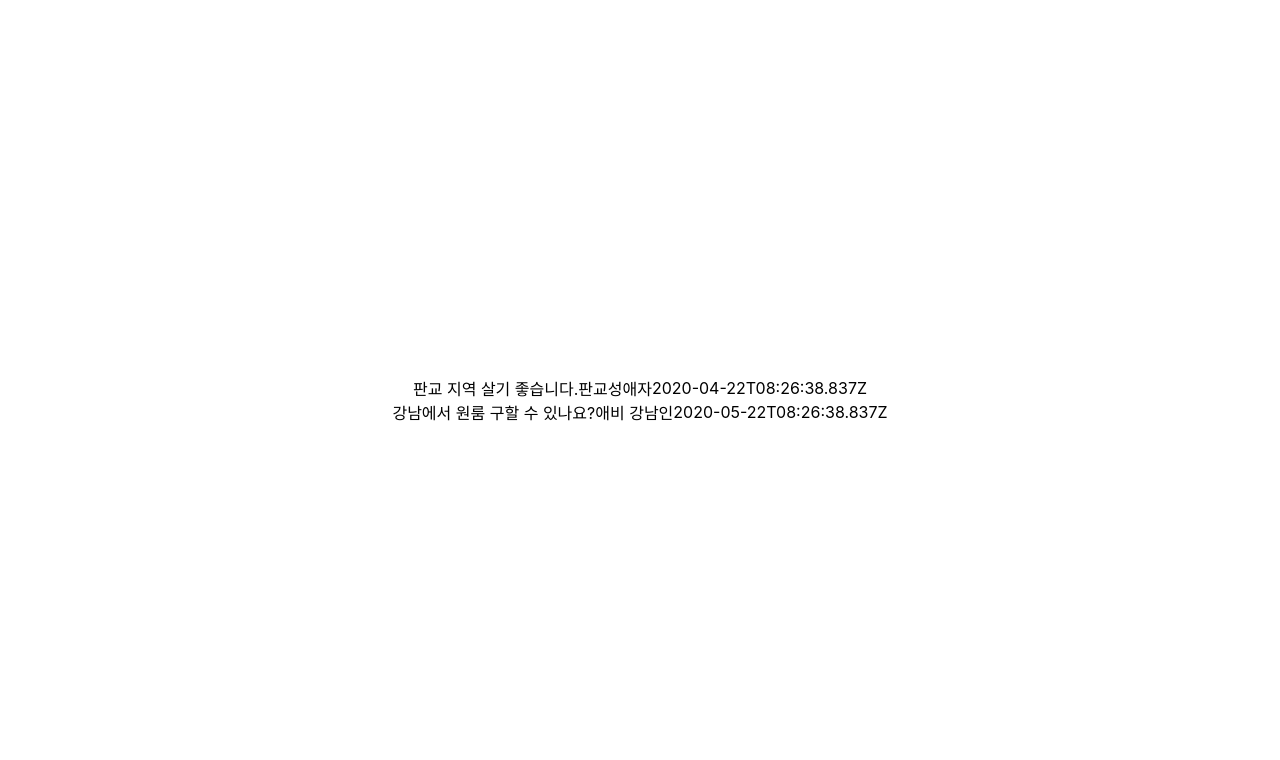
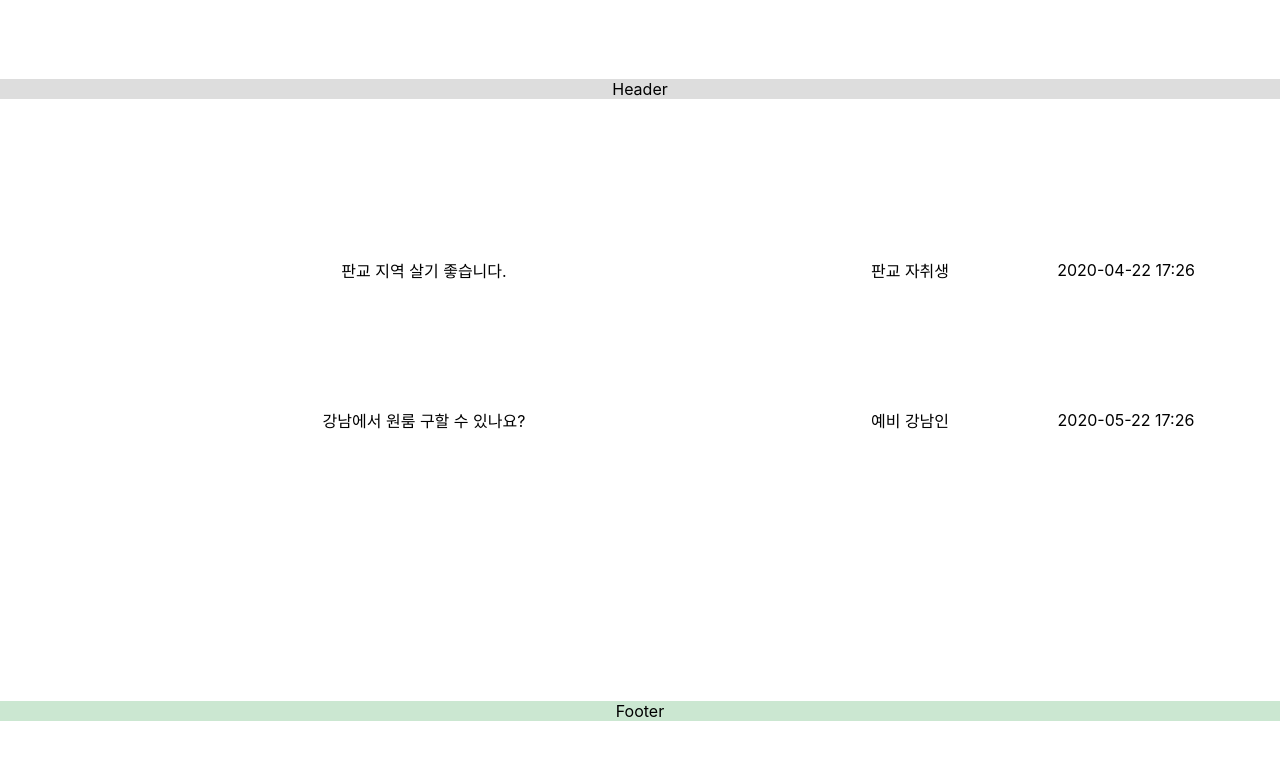
Before and after one commit to bugtype/frontend-find-my-best-home, a React app: page / in a window 1280 px wide. Shown: the top 760 px of the page. Built offline with nearby package versions, Linux system fonts and the light colour scheme.

Commit message:
DateTime 컴포넌트 추가
- date-fns 라이브러리 추가

```diff
--- a/package.json
+++ b/package.json
@@ -23,6 +23,8 @@
     "camelcase": "^5.3.1",
     "case-sensitive-paths-webpack-plugin": "2.3.0",
     "css-loader": "3.4.2",
+    "date-fns": "^2.12.0",
+    "date-fns-tz": "^1.0.10",
     "dotenv": "8.2.0",
     "dotenv-expand": "5.1.0",
     "eslint": "^6.6.0",
--- a/src/App.css
+++ b/src/App.css
@@ -2,5 +2,16 @@
   text-align: center;
   height: 100vh;
   width: 100vw;
-  margin: auto;
+  flex-grow: 1;
 }
+
+.Header {
+  background-color: #ddd;
+  text-align: center;
+  width: 100%;
+}
+
+.Footer {
+  background-color: rgb(203, 231, 209);
+  width: 100%;
+}
--- a/src/App.tsx
+++ b/src/App.tsx
@@ -9,17 +9,28 @@ function App() {
 
   return (
     <>
+      <Grid className={'App'} container justify="center" alignItems="center">
+        <Grid item className={'Header'}>
+          Header
+        </Grid>
         <Grid
-        className={'App'}
           container
-        direction="column"
-        justify="center"
-        alignItems="center"
+          item
+          spacing={2}
+          style={{
+            height: '300px',
+          }}
         >
           {loading && 'loading...'}
           {data.map((board) => (
+            <Grid item xs={12}>
               <BoardRow item={board} />
+            </Grid>
           ))}
+        </Grid>
+        <Grid item className={'Footer'}>
+          Footer
+        </Grid>
       </Grid>
     </>
   );
--- a/src/components/BoardRow/index.tsx
+++ b/src/components/BoardRow/index.tsx
@@ -1,14 +1,21 @@
 import React from 'react';
 import { Board } from 'models';
 import { Grid } from '@material-ui/core';
+import { DateTime } from 'components/DateTime';
 
 export const BoardRow = ({ item }: { item: Board }) => {
   const { subject, date, userName } = item;
   return (
-    <Grid container justify="center" alignItems="center">
-      <Grid item>{subject}</Grid>
-      <Grid item>{userName}</Grid>
-      <Grid item>{date}</Grid>
+    <Grid container justify="center" alignItems="center" spacing={2}>
+      <Grid item xs={7}>
+        {subject}
+      </Grid>
+      <Grid item xs={2}>
+        {userName}
+      </Grid>
+      <Grid item xs={2}>
+        <DateTime date={date} />
+      </Grid>
     </Grid>
   );
 };
--- /dev/null
+++ b/src/components/DateTime/index.tsx
@@ -0,0 +1,19 @@
+import React from 'react';
+import { utcToZonedTime } from 'date-fns-tz';
+import { format } from 'date-fns';
+
+interface Props {
+  date: string;
+  language?: string;
+}
+
+/**
+ * 나라마다 UTC가 다르므로, timezone을 받아야 한다.
+ */
+export const DateTime = ({ date, language }: Props) => {
+  const utcDate = utcToZonedTime(date, language || 'Asia/Seoul');
+  //   const utcDate = utcToZonedTime(date, language || 'America/Los_Angeles');
+
+  const dateStr = format(utcDate, 'yyyy-MM-dd HH:mm');
+  return <>{dateStr}</>;
+};
--- a/src/components/index.ts
+++ b/src/components/index.ts
@@ -1,5 +1,2 @@
-// FIXME: https://github.com/typescript-eslint/typescript-eslint/issues/1746 해결 안되는중
-
-// export { BoardRow } from './BoardRow';
-
 export * from './BoardRow';
+export * from './DateTime';
--- a/src/services/index.ts
+++ b/src/services/index.ts
@@ -1,5 +1,5 @@
 import 'rxjs';
-import { from, Observable, of } from 'rxjs';
+import { Observable, of } from 'rxjs';
 import { delay } from 'rxjs/operators';
 import { Board } from 'models';
 
@@ -14,13 +14,13 @@ export const boardListService = {
       {
         city: '판교',
         subject: '판교 지역 살기 좋습니다.',
-        userName: '판교성애자',
+        userName: '판교 자취생',
         date: '2020-04-22T08:26:38.837Z',
       },
       {
         city: '강남',
         subject: '강남에서 원룸 구할 수 있나요?',
-        userName: '애비 강남인',
+        userName: '예비 강남인',
         date: '2020-05-22T08:26:38.837Z',
       },
     ]).pipe(delay(1000));
```
Also changed, not shown: 1 other file (tests, documents, lock files or other folders). Lines whose indentation alone changed are shown as unchanged.
